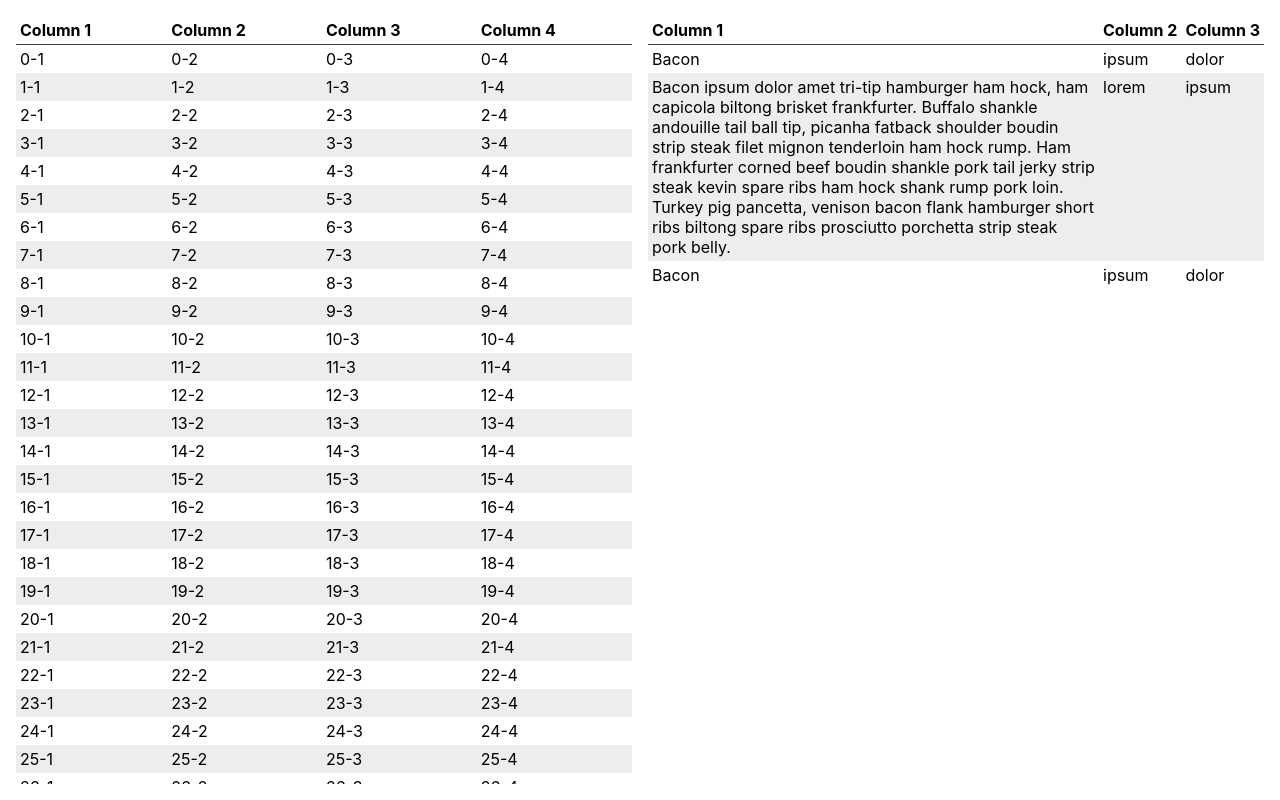
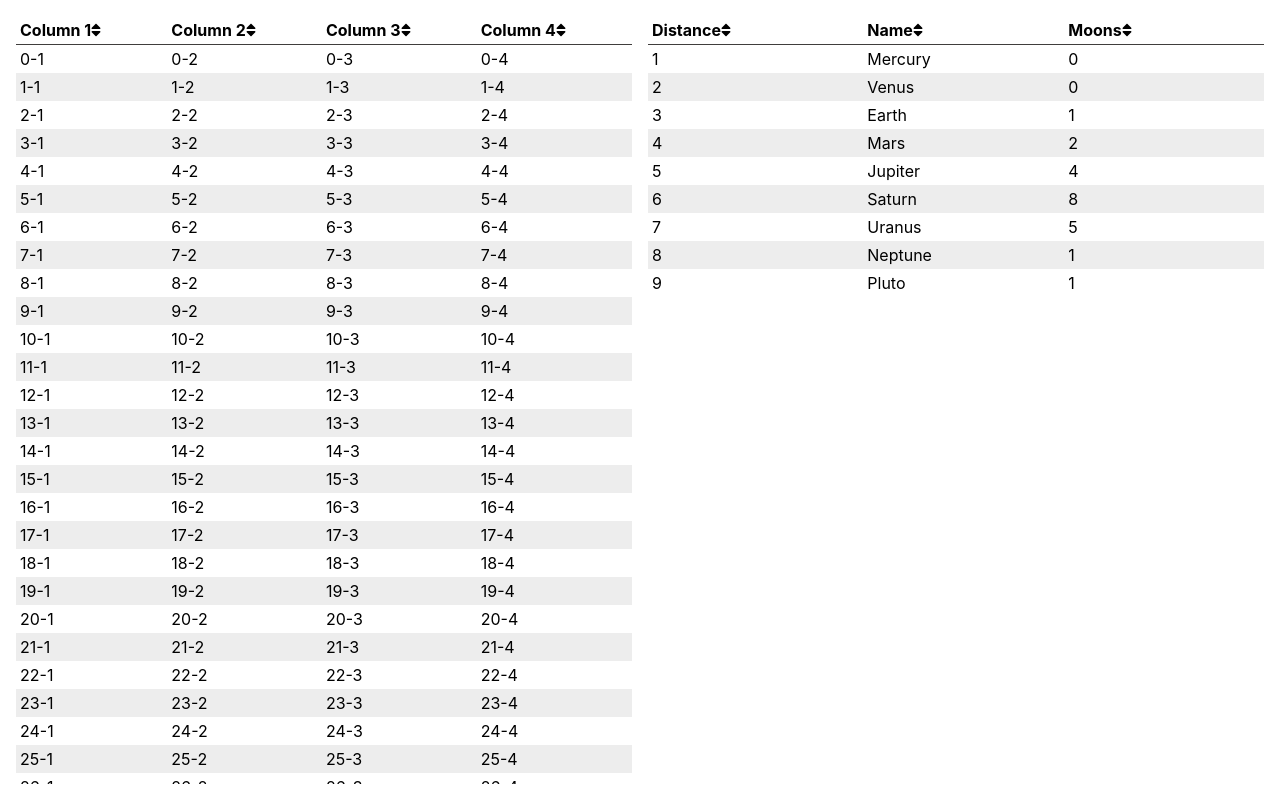
Before and after one commit to carrolld/react-grid-demo, a React (Create React App) app: page / in a window 1280 px wide. Built offline with nearby package versions, Linux system fonts and the light colour scheme.

Commit message:
add basic support for sorting

```diff
--- a/package.json
+++ b/package.json
@@ -3,6 +3,9 @@
   "version": "0.1.0",
   "private": true,
   "dependencies": {
+    "@fortawesome/fontawesome-svg-core": "^1.2.12",
+    "@fortawesome/free-solid-svg-icons": "^5.6.3",
+    "@fortawesome/react-fontawesome": "^0.1.3",
     "node-sass": "^4.11.0",
     "react": "^16.7.0",
     "react-dom": "^16.7.0",
--- a/src/App.js
+++ b/src/App.js
@@ -3,23 +3,35 @@ import './App.scss';
 import Grid from './Grid';
 
 class App extends Component {
-  model_a = { "data": Array.from({length: 50}).map((row, i) => [i + "-1", i + "-2", i + "-3", i + "-4"])};
-  model_b = { "data": [
-    ["Bacon", "ipsum", "dolor"],
-    ["Bacon ipsum dolor amet tri-tip hamburger ham hock, ham capicola biltong brisket frankfurter. Buffalo shankle andouille tail ball tip, picanha fatback shoulder boudin strip steak filet mignon tenderloin ham hock rump. Ham frankfurter corned beef boudin shankle pork tail jerky strip steak kevin spare ribs ham hock shank rump pork loin. Turkey pig pancetta, venison bacon flank hamburger short ribs biltong spare ribs prosciutto porchetta strip steak pork belly.", "lorem", "ipsum"],
-    ["Bacon", "ipsum", "dolor"],
-  ]};
-
   render() {
     return (
       <div className="App">
         <Grid
-          columns={["Column 1", "Column 2", "Column 3", "Column 4"]}
-          rows={this.model_a.data}
+          columns={[
+            { name: "column1", label: "Column 1" },
+            { name: "column2", label: "Column 2" },
+            { name: "column3", label: "Column 3" },
+            { name: "column4", label: "Column 4" },
+          ]}
+          data={Array.from({length: 50}).map((row, i) => [i + "-1", i + "-2", i + "-3", i + "-4"])}
         />
         <Grid
-          columns={["Column 1", "Column 2", "Column 3"]}
-          rows={this.model_b.data}
+          columns={[
+            { name: "column1", label: "Distance" },
+            { name: "column2", label: "Name" },
+            { name: "column3", label: "Moons" },
+          ]}
+          data={[
+            ["1", "Mercury", "0"],
+            ["2", "Venus", "0"],
+            ["3", "Earth", "1"],
+            ["4", "Mars", "2"],
+            ["5", "Jupiter", "4"],
+            ["6", "Saturn", "8"],
+            ["7", "Uranus", "5"],
+            ["8", "Neptune", "1"],
+            ["9", "Pluto", "1"],
+          ]}
         />
       </div>
     );
--- a/src/Grid.js
+++ b/src/Grid.js
@@ -1,33 +1,106 @@
 import React, { Component } from 'react';
 import './Grid.scss';
+import GridColumn from './GridColumn';
+import GridCell from './GridCell';
 
 class Grid extends Component {
+    constructor(props) {
+        super(props);
+
+        this.state = {
+            columns: [],
+            data: props.data ? props.data : [],
+        };
+
+        if ('columns' in props) {
+            for (let i = 0; i < props.columns.length; i++) {
+                let column = props.columns[i];
+                column.index = i;
+                column.click = this.onSortColumn.bind(this);
+                column.sort = 'sort' in column ? column.sort : false;
+                this.state.columns.push(column);
+            }
+        }
+    }
+
+    onSortColumn(event) {
+        let columns = this.state.columns;
+        let sortIndex = 0;
+        let sortOrder = 'asc';
+
+        for (let i = 0; i < columns.length; i++) {
+            if (i === parseInt(event.currentTarget.dataset.index)) {
+                if (columns[i].sort === false) {
+                    sortIndex = i;
+                    sortOrder = columns[i].sort = 'asc';
+                } else if (columns[i].sort === 'asc') {
+                    sortIndex = i;
+                    sortOrder = columns[i].sort = 'desc';
+                } else {
+                    columns[i].sort = false;
+                    columns[0].sort = 'asc';
+                }
+            } else {
+                columns[i].sort = false;
+            }
+        }
+
+        this.sortDataByColumn(sortIndex, sortOrder);
+        this.setState({ columns: columns });
+    }
+
+    sortDataByColumn(index, order) {
+        var data = this.state.data;
+        if (order === 'desc') {
+            data.sort(this.sortDesc(index));
+        } else {
+            data.sort(this.sortAsc(index));
+        }
+        this.setState({ data: data });
+    }
+
+    sortAsc(key) {
+        return function(a, b) {
+            if (a[key] === b[key]) {
+                return 0;
+            } else {
+                return (a[key] < b[key]) ? -1 : 1;
+            }
+        }
+    }
+
+    sortDesc(key) {
+        return function (a, b) {
+            if (a[key] === b[key]) {
+                return 0;
+            } else {
+                return (a[key] > b[key]) ? -1 : 1;
+            }
+        }
+    }
+
     render() {
       return <div
         className="grid"
         role="grid"
         style={{
-            "--gridCols": this.props.columns.length,
-            "--gridRows": this.props.rows.length
+            "--gridCols": this.state.columns.length,
+            "--gridRows": this.state.data.length
         }}
         >
-            {this.props.columns.map(column => <div role="columnheader">{column}</div>)}
-            {this.props.rows.reduce((res, row, line) =>
-            [
+            {this.state.columns.map((column, i) => (
+                <GridColumn key={`column-${i}`} {...column} />
+            ))}
+            {this.state.data.reduce((res, row, line) => [
                 ...res,
                 ...(row.map((cell, i) =>
-                <div
-                    key={`${line}-{i}`}
-                    role="gridcell"
-                    className={
-                    line % 2 === 0
-                        ? "even"
-                        : "odd"
-                    }
-                >
-                    <div className="label" role="columnheader">{this.props.columns[i]}</div>
-                    {cell}
-                </div>
+                    <GridCell
+                        key={`${line}-${i}`}
+                        row={line}
+                        column={i}
+                        label={this.state.columns[i].label}
+                        content={cell}
+                    />
                 ))
             ], [])}
             <div role="gridcell"></div>
--- a/src/Grid.scss
+++ b/src/Grid.scss
@@ -3,6 +3,12 @@
     grid-template-rows: repeat(var(--gridRows), min-content) max-content;
     flex: 1;
     font-size: 1em;
+
+    [role=columnheader] {
+        &.sortable {
+            cursor: pointer;
+        }
+    }
 
     [role=gridcell] {
         padding: .25rem;
--- /dev/null
+++ b/src/GridCell.js
@@ -0,0 +1,31 @@
+import React, {Component} from 'react';
+
+class GridColumn extends Component {
+    // constructor(props) {
+    //     super(props);
+    //     this.state = {
+    //         index: props.index,
+    //         label: props.label,
+    //         row: props.row,
+    //     };
+    // }
+
+    // componentWillReceiveProps(nextProps) {
+    //     this.setState(nextProps);
+    // }
+
+    render() {
+        return <div
+            role="gridcell"
+            className={this.props.row % 2 === 0 ? "even" : "odd" }
+            data-row={this.props.row}
+            data-column={this.props.column}
+        >
+            <div className="label" role="columnheader">{this.props.label}</div>
+            {this.props.content}
+            {this.props.children}
+        </div>;
+    }
+}
+
+export default GridColumn;
--- /dev/null
+++ b/src/GridColumn.js
@@ -0,0 +1,41 @@
+import React, {Component} from 'react';
+import { FontAwesomeIcon } from '@fortawesome/react-fontawesome';
+import { faSort } from '@fortawesome/free-solid-svg-icons';
+import { faSortUp } from '@fortawesome/free-solid-svg-icons';
+import { faSortDown } from '@fortawesome/free-solid-svg-icons';
+
+class GridColumn extends Component {
+    // constructor(props) {
+    //     super(props);
+    //     this.state = {
+    //         click: props.click,
+    //         index: props.index,
+    //         name: props.name,
+    //         label: props.label,
+    //         sort: false,
+    //     };
+    // }
+
+    // componentWillReceiveProps(nextProps) {
+    //     this.setState(nextProps);
+    // }
+
+    render() {
+        return <div
+            role="columnheader"
+            className="sortable"
+            onClick={this.props.click}
+            data-index={this.props.index}
+            data-name={this.props.name}
+            data-sort={this.props.sort}
+        >
+            {this.props.label}
+
+            {this.props.sort === false ? <FontAwesomeIcon icon={faSort} /> : ''}
+            {this.props.sort === 'asc' ? <FontAwesomeIcon icon={faSortUp} /> : ''}
+            {this.props.sort === 'desc' ? <FontAwesomeIcon icon={faSortDown} /> : ''}
+        </div>;
+    }
+}
+
+export default GridColumn;
```
Also changed, not shown: 1 other file (tests, documents, lock files or other folders).
